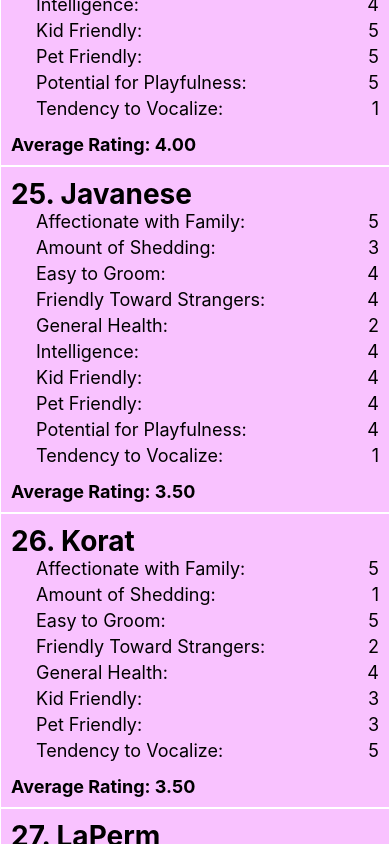
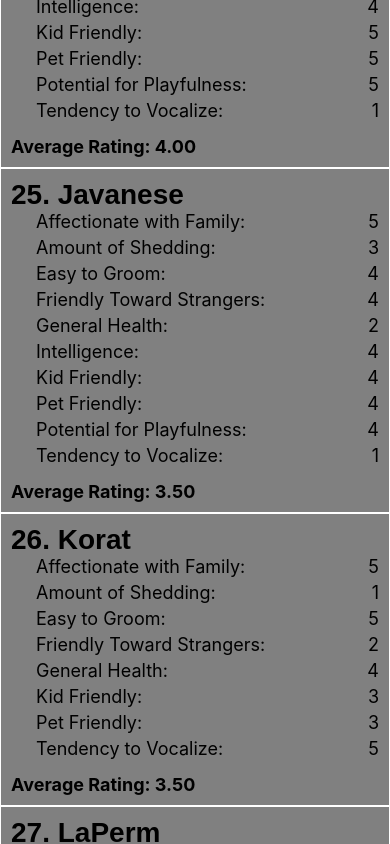
Before and after one commit to scottzyang/by-breed, a React Native app: screen / in a window 390 px wide. Shown: the top 844 px of the page. Built offline with nearby package versions, Linux system fonts and the light colour scheme.

Commit message:
WIP search bar

```diff
--- a/Item.js
+++ b/Item.js
@@ -32,11 +32,13 @@ const styles = StyleSheet.create({
   container: {
     padding: 10,
     margin: 1,
-    backgroundColor: "#f9c2ff",
+    backgroundColor: "gray",
   },
   label: {
     fontSize: 28,
     fontWeight: "bold",
+    fontFamily: "Arial",
+    color: "black",
   },
   subLabel: {
     fontSize: 18,
```
Also changed, not shown: TextInput.js (added, +9 -0 lines).
